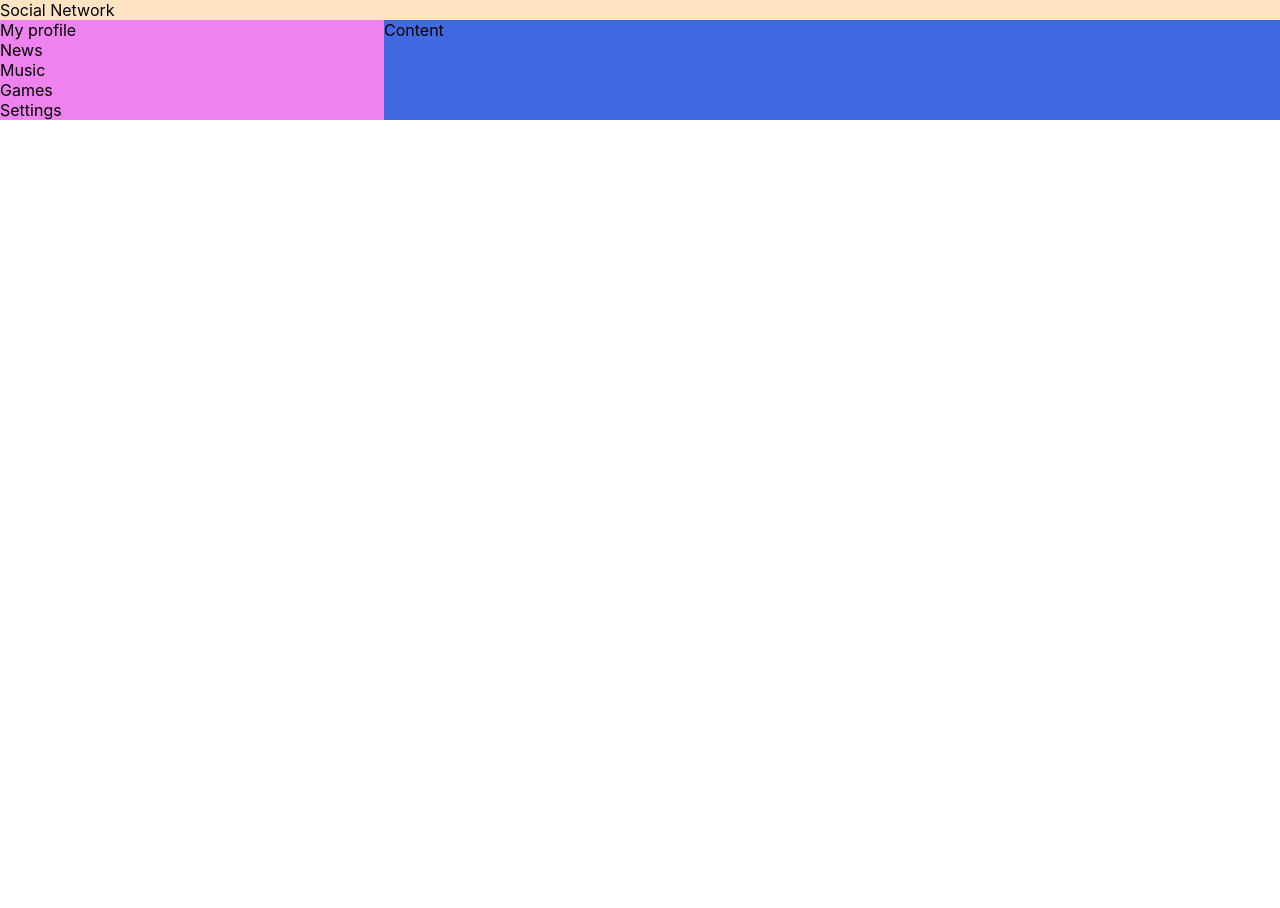
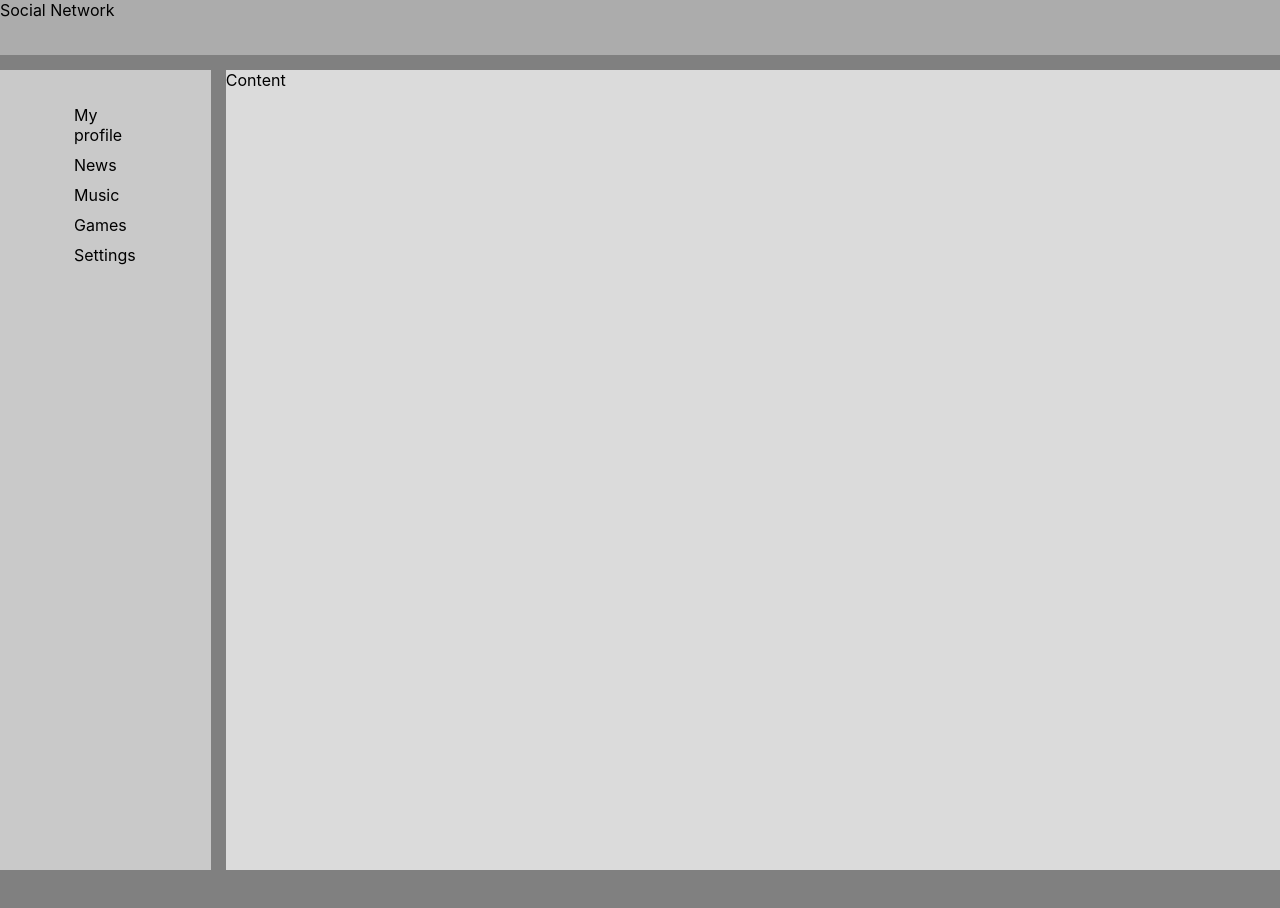
Before and after one commit to alexander1934/react-app1, a React (Create React App) app: page / in a window 1280 px wide. Shown: the top 908 px of the page. Before the commit the page ends 800 px from the top, so only its background shows below. Built offline with nearby package versions, Linux system fonts and the light colour scheme.

Commit message:
Work on style

```diff
--- a/src/App.css
+++ b/src/App.css
@@ -1,8 +1,9 @@
 .app-wrapper {
   display: grid;
-  grid-template-columns: 30% 70%;
-  grid-template-rows: minmax (150px, 300px) auto;
-  grid-template-areas:
-    "header header"
-    "side content";
+  grid-template:
+   [start] "header header" 55px [row2]
+   [row2]  "side content" 800px [row-end] / 1fr 5fr;
+   grid-gap: 15px;
+   background-color: gray;
+   height: 1080px;
 }
--- a/src/Content.module.css
+++ b/src/Content.module.css
@@ -1,4 +1,4 @@
 .text {
-    background-color: royalblue;
+    background-color: rgb(219, 219, 219);
     grid-area: content;
 }
--- a/src/Header.js
+++ b/src/Header.js
@@ -2,7 +2,7 @@ import header from "./Header.module.css";
 
 const Header = () => {
   return (
-  <div className={header.block}>Social Network</div>
+  <div className={header.block}><div className={header.content}>Social Network</div></div>
   );
 };
 
--- a/src/Header.module.css
+++ b/src/Header.module.css
@@ -1,4 +1,5 @@
 .block {
-    background-color: bisque;
+    background-color: rgb(172, 172, 172);
     grid-area: header;
+
 }
--- a/src/Sidebar.js
+++ b/src/Sidebar.js
@@ -3,11 +3,11 @@ import sidebar from "./Sidebar.module.css";
 const Sidebar = () => {
   return (
     <div className={sidebar.list}>
-      <div>My profile</div>
-      <div>News</div>
-      <div>Music</div>
-      <div>Games</div>
-      <div>Settings</div>
+      <div className={sidebar.item}>My profile</div>
+      <div className={sidebar.item}>News</div>
+      <div className={sidebar.item}>Music</div>
+      <div className={sidebar.item}>Games</div>
+      <div className={sidebar.item}>Settings</div>
     </div>
   );
 };
--- a/src/Sidebar.module.css
+++ b/src/Sidebar.module.css
@@ -1,4 +1,9 @@
 .list {
-    background-color: violet;
+    background-color: rgb(201, 201, 201);
     grid-area: side;
+    padding: 30px 69px;
 }
+
+.item {
+    padding: 5px;
+}
```
